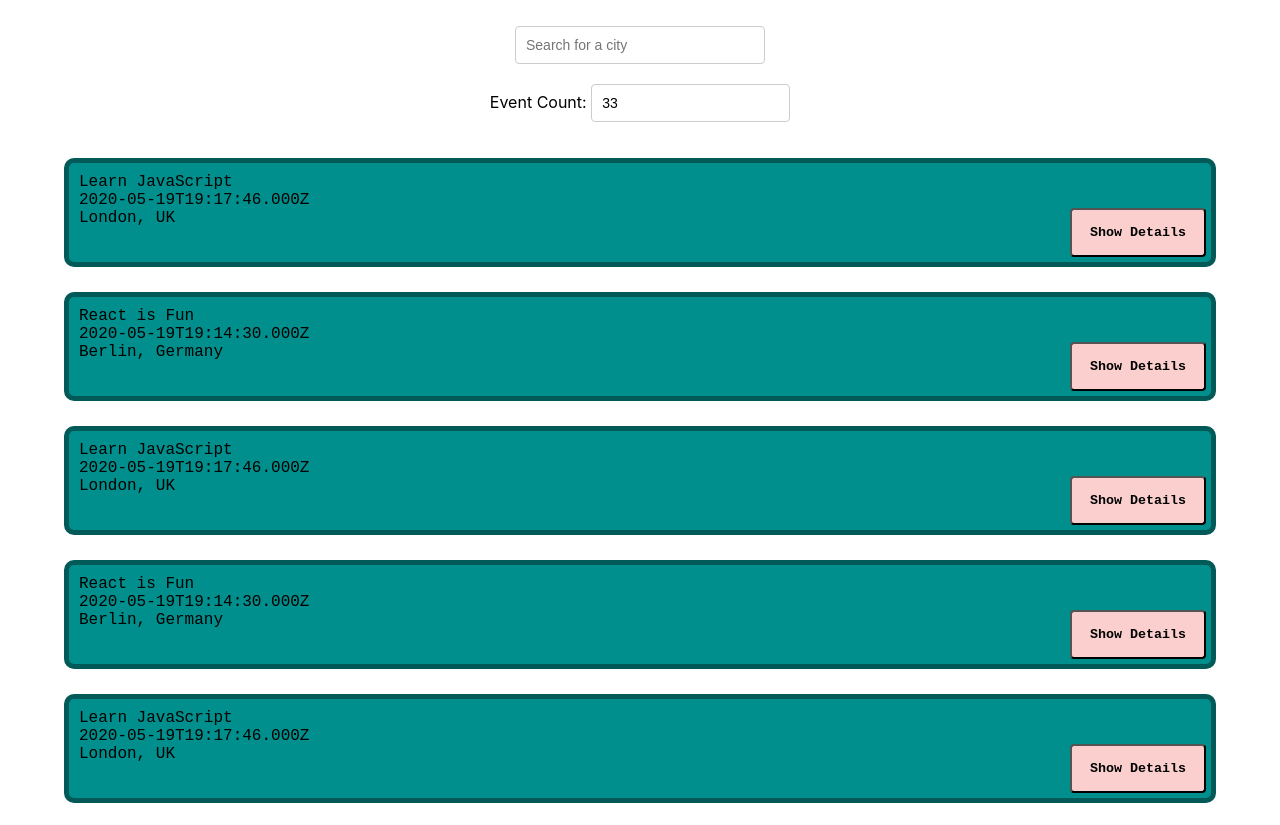
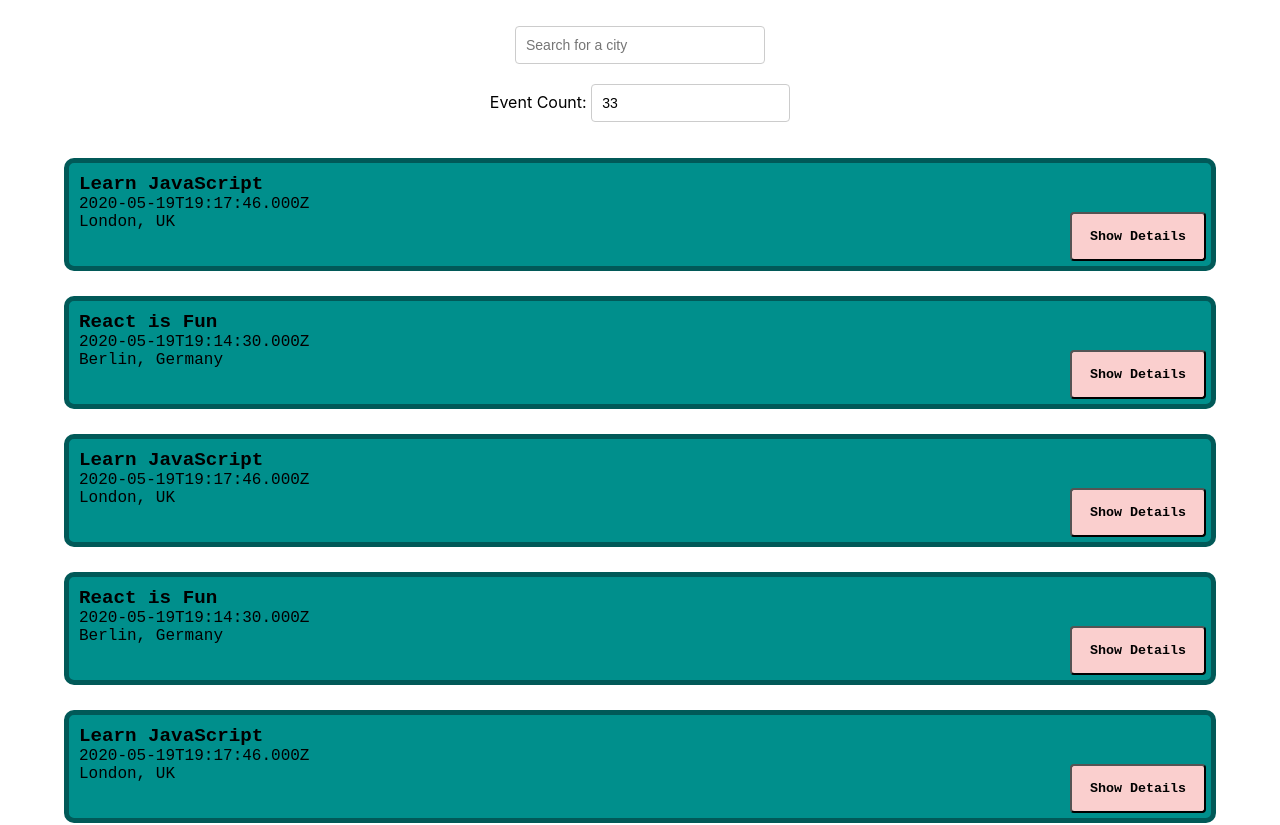
Before and after one commit to Bre-Wonder/meet-app, a React (Create React App) app: page / in a window 1280 px wide. Shown: the top 825 px of the page. Built offline with nearby package versions, Linux system fonts and the light colour scheme.

Commit message:
changed font size

```diff
--- a/src/App.css
+++ b/src/App.css
@@ -8,10 +8,17 @@
   box-sizing: border-box;
 }
 
+.eventName {
+  font-size: larger;
+  font-weight: bold;
+}
+
 ul {
   padding: 0;
   list-style: none;
 }
+
+
 
 p {
   margin: 5px 0;
```
